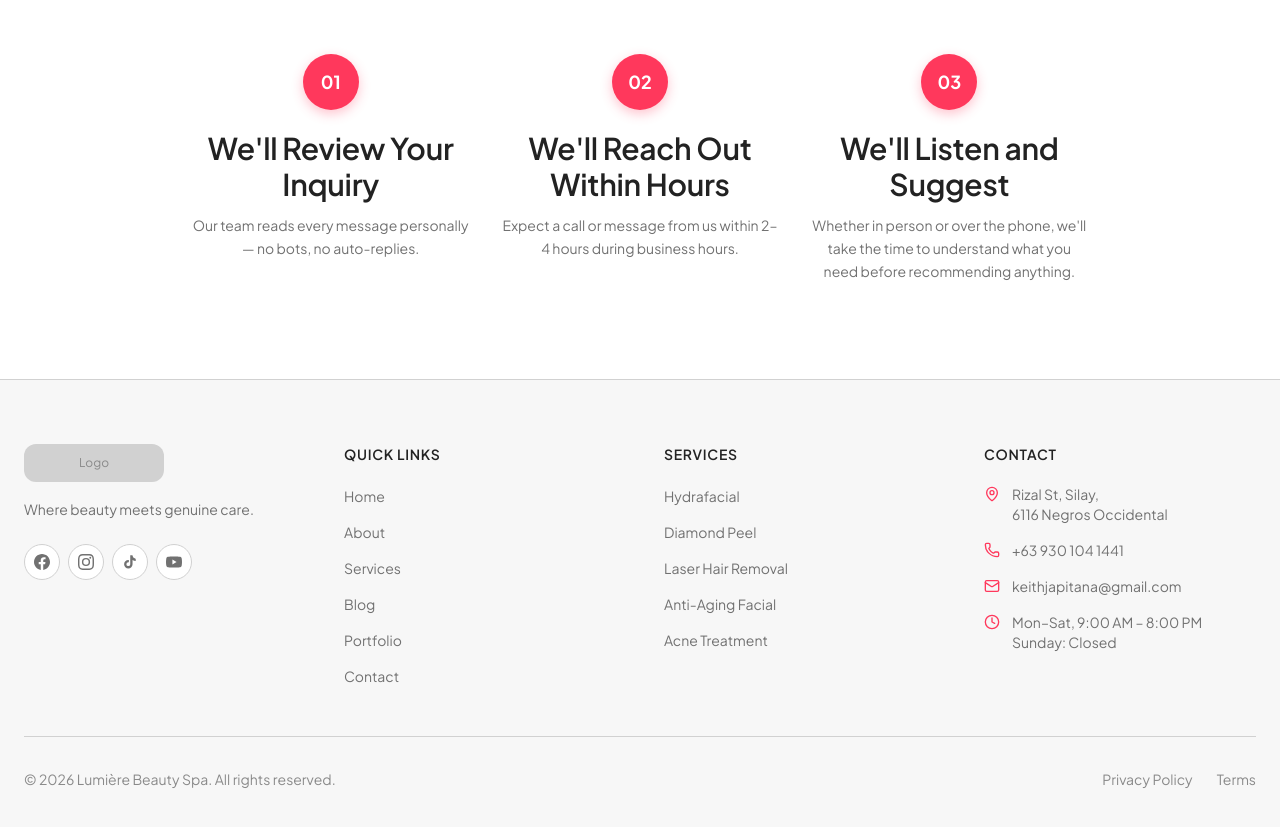
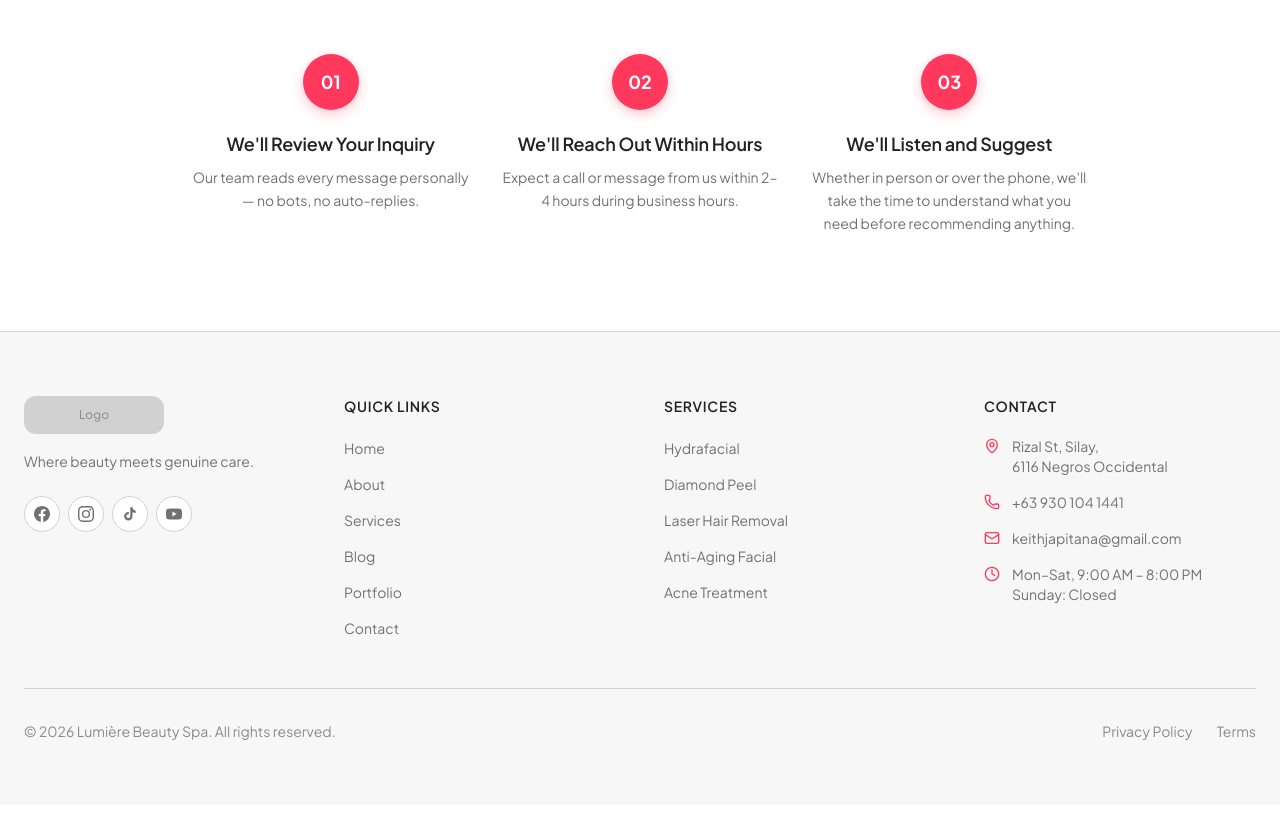
Before and after one commit to KeithJapitana/beauty-spa, a Next.js app: page /contact in a window 1280 px wide. Shown: the part 3006-3833 px from the top of the page. After the commit the page ends 3811 px from the top, so only its background shows below. Built offline with nearby package versions, Linux system fonts and the light colour scheme; no server answers.

Commit message:
polish(contact): apply Airbnb title style to What's Next step cards

```diff
--- a/src/app/contact/page.tsx
+++ b/src/app/contact/page.tsx
@@ -502,11 +502,11 @@ export default function ContactPage() {
               { step: '02', title: "We'll Reach Out Within Hours", desc: "Expect a call or message from us within 2–4 hours during business hours." },
               { step: '03', title: "We'll Listen and Suggest", desc: "Whether in person or over the phone, we'll take the time to understand what you need before recommending anything." },
             ].map((s, i) => (
-              <div key={i} className="step-card text-center">
+              <div key={i} className="step-card text-center group">
                 <div className="w-14 h-14 rounded-full bg-[#ff385c] text-white font-bold text-lg flex items-center justify-center mx-auto mb-5 shadow-[0_4px_12px_0_rgb(255_56_92/0.3)]">
                   {s.step}
                 </div>
-                <h3 className="font-semibold text-[#222222] mb-3">{s.title}</h3>
+                <h3 className="font-semibold text-[#222222] text-lg mb-2 group-hover:text-[#ff385c] transition-colors">{s.title}</h3>
                 <p className="text-gray-500 text-sm leading-relaxed">{s.desc}</p>
               </div>
             ))}
```
